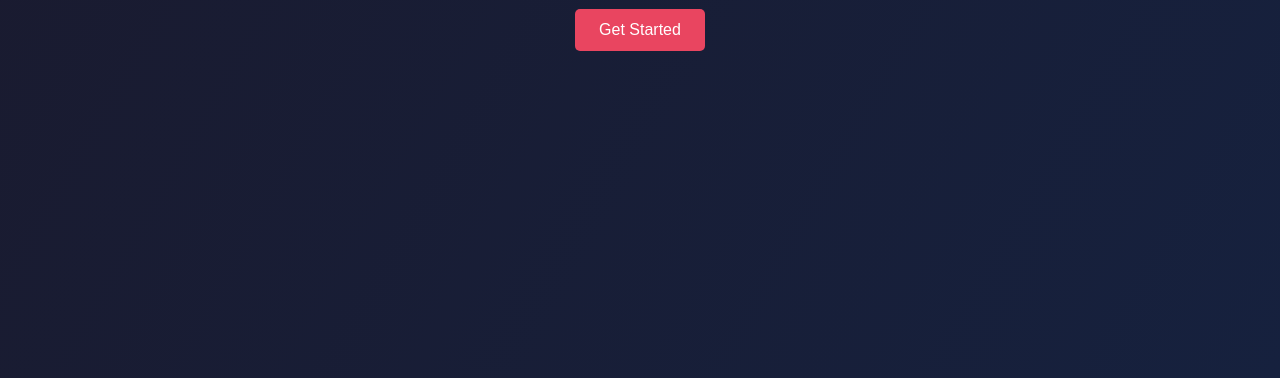
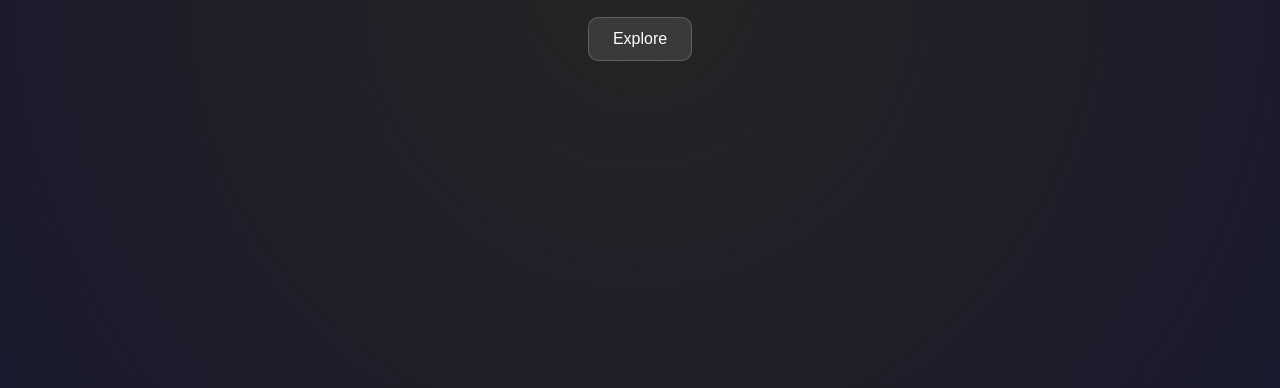
Before and after one commit to MANOJ821B/pha5e-hero-section, a plain HTML site: page index.html in a window 1280 px wide. Shown: the part 422-810 px from the top of the page. Drawn offline with Linux system fonts and the light colour scheme.

Commit message:
Added animations, hover effects, and mouse movement interactions

```diff
--- a/index.html
+++ b/index.html
@@ -3,15 +3,16 @@
 <head>
     <meta charset="UTF-8">
     <meta name="viewport" content="width=device-width, initial-scale=1.0">
-    <title>Pha5e Hero Section</title>
+    <title>Pha5e Hero Clone</title>
     <link rel="stylesheet" href="style.css">
 </head>
 <body>
 
     <section class="hero">
+        <div class="floating-bg"></div>  <!-- Background animation -->
         <h1 class="title">Welcome to Pha5e</h1>
         <p class="subtitle">Innovate. Create. Elevate.</p>
-        <a href="#" class="cta-button">Get Started</a>
+        <a href="#" class="cta-button">Explore</a>
     </section>
 
     <script src="script.js"></script>
--- a/script.js
+++ b/script.js
@@ -1,6 +1,6 @@
 document.addEventListener("mousemove", function (event) {
-    let x = (window.innerWidth / 2 - event.clientX) / 50;
-    let y = (window.innerHeight / 2 - event.clientY) / 50;
+    let x = (window.innerWidth / 2 - event.clientX) / 40;
+    let y = (window.innerHeight / 2 - event.clientY) / 40;
 
     document.querySelector(".hero").style.transform = `translate(${x}px, ${y}px)`;
 });
--- a/style.css
+++ b/style.css
@@ -1,34 +1,36 @@
-/* Reset default styles */
+/* General Styles */
 * {
     margin: 0;
     padding: 0;
     box-sizing: border-box;
-    font-family: Arial, sans-serif;
+    font-family: 'Poppins', sans-serif;
 }
 
-/* Hero section styling */
+body {
+    background: radial-gradient(circle at center, #0d0d0d, #1a1a2e);
+    color: #fff;
+    overflow: hidden;
+}
+
+/* Hero Section */
 .hero {
     display: flex;
     flex-direction: column;
     align-items: center;
     justify-content: center;
     height: 100vh;
-    background: linear-gradient(120deg, #1a1a2e, #16213e);
-    color: #fff;
     text-align: center;
     position: relative;
-    overflow: hidden;
 }
 
-/* Title animation */
+/* Title & Subtitle */
 .title {
-    font-size: 3rem;
+    font-size: 4rem;
     opacity: 0;
     transform: translateY(-30px);
     animation: fadeInUp 1s ease-out forwards;
 }
 
-/* Subtitle animation */
 .subtitle {
     font-size: 1.5rem;
     opacity: 0;
@@ -42,28 +44,47 @@
     padding: 12px 24px;
     font-size: 1rem;
     color: #fff;
-    background: #e94560;
-    border: none;
-    border-radius: 5px;
+    background: rgba(255, 255, 255, 0.1);
+    border: 1px solid rgba(255, 255, 255, 0.2);
+    border-radius: 10px;
     cursor: pointer;
-    transition: transform 0.3s ease, background 0.3s;
+    transition: all 0.3s ease-in-out;
+    backdrop-filter: blur(10px);
     text-decoration: none;
 }
 
-/* Hover Effect */
+/* Hover Effects */
 .cta-button:hover {
-    background: #ff2e63;
+    background: rgba(255, 255, 255, 0.3);
     transform: scale(1.1);
 }
 
-/* Keyframes for Fade-In Effect */
+/* Floating Background Animation */
+.floating-bg {
+    position: absolute;
+    width: 100%;
+    height: 100%;
+    background: radial-gradient(circle at center, rgba(255, 255, 255, 0.1), transparent);
+    animation: float 5s infinite alternate ease-in-out;
+}
+
+/* Animations */
 @keyframes fadeInUp {
     from {
         opacity: 0;
-        transform: translateY(-30px);
+        transform: translateY(30px);
     }
     to {
         opacity: 1;
         transform: translateY(0);
     }
 }
+
+@keyframes float {
+    from {
+        transform: translateY(-10px);
+    }
+    to {
+        transform: translateY(10px);
+    }
+}
```
